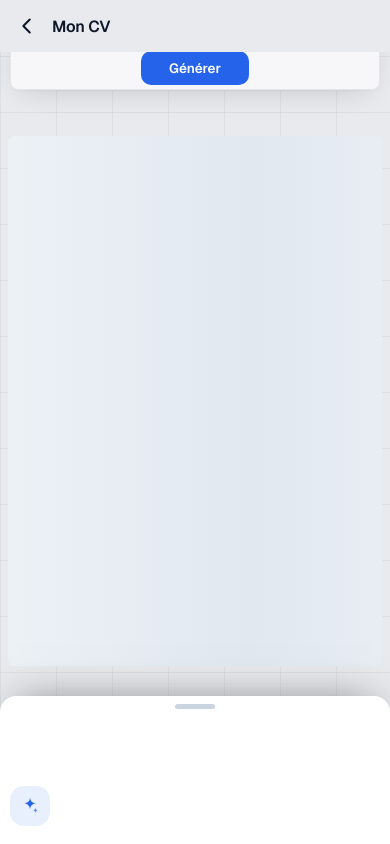
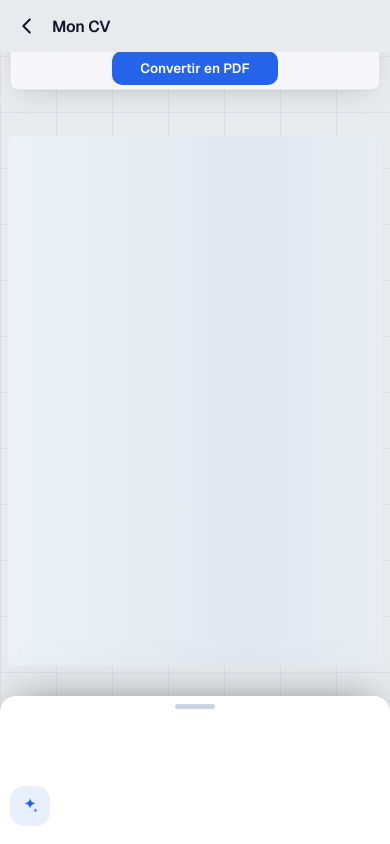
Before and after one commit to manlightestnet-max/salacv.online, an Electron app: page app/studio/index.html in a window 390 px wide. Drawn offline with Linux system fonts and the light colour scheme.

Commit message:
Mobile : le bouton de la barre flottante devient « Convertir en PDF »
Co-Authored-By: Claude Sonnet 5.5 <noreply@anthropic.com>

```diff
--- a/app/studio/index.html
+++ b/app/studio/index.html
@@ -49,9 +49,9 @@
     <!-- Versions du CV par langue, comme les feuilles d'Excel. -->
     <div id="lang-tabs" class="lang-tabs" role="tablist" aria-label="Versions du CV"></div>
     <button id="lang-add" class="zoom-btn lang-add" type="button" aria-label="Ajouter une langue" title="Ajouter une langue">+</button>
-    <!-- Mobile : « Générer » au centre, en bas de la barre flottante (le PC a le sien en haut à droite). -->
+    <!-- Mobile : « Convertir en PDF » au centre, en bas de la barre flottante (le PC a le sien en haut à droite). -->
     <span class="zoom-break" aria-hidden="true"></span>
-    <button id="gen-bar" class="gen-bar" type="button" title="Préparer le PDF (et le Word), à tout moment">Générer</button>
+    <button id="gen-bar" class="gen-bar" type="button" title="Préparer le PDF (et le Word), à tout moment">Convertir en PDF</button>
   </div>
 
   <!-- PC : panneau masqué, ce bouton le fait revenir. -->
```
